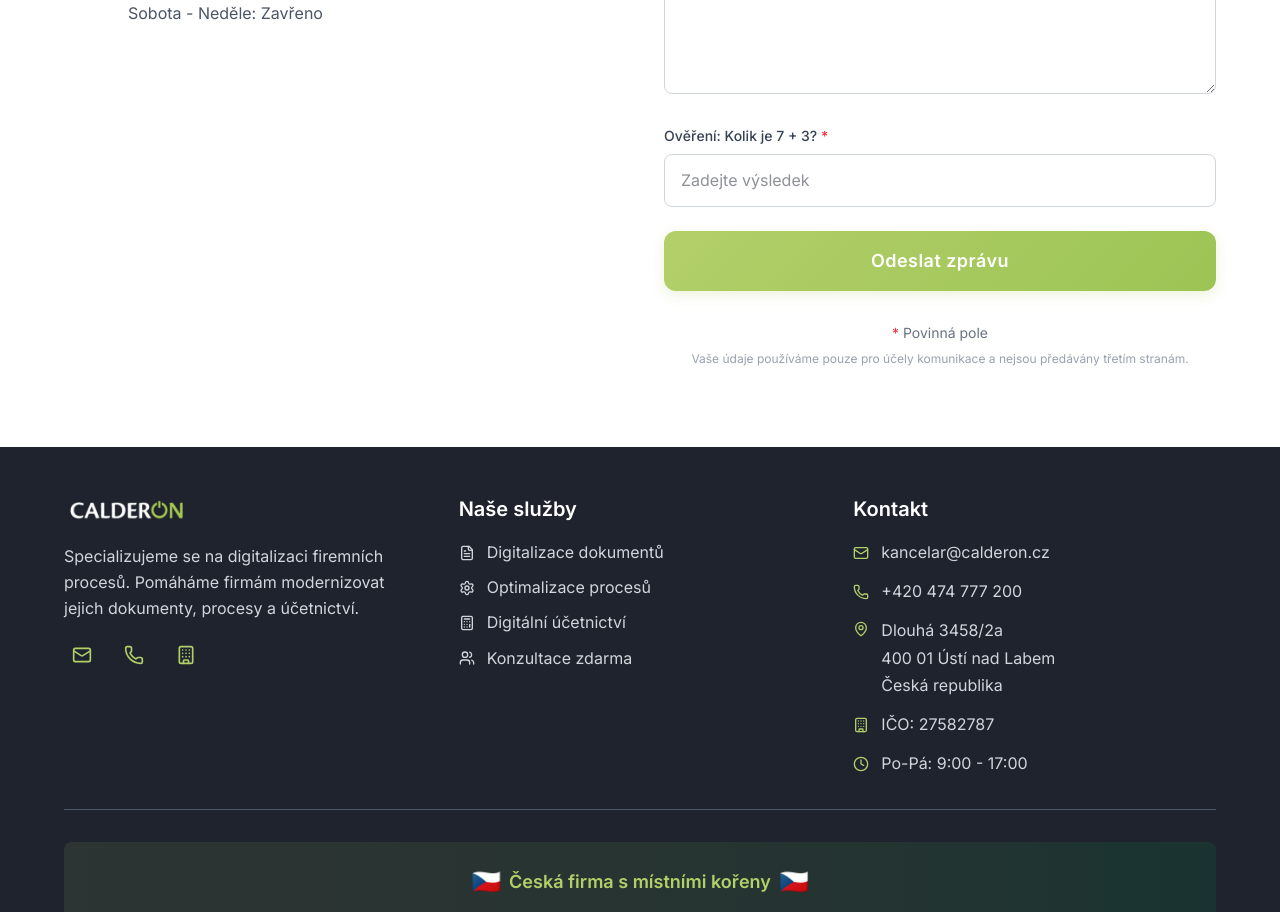
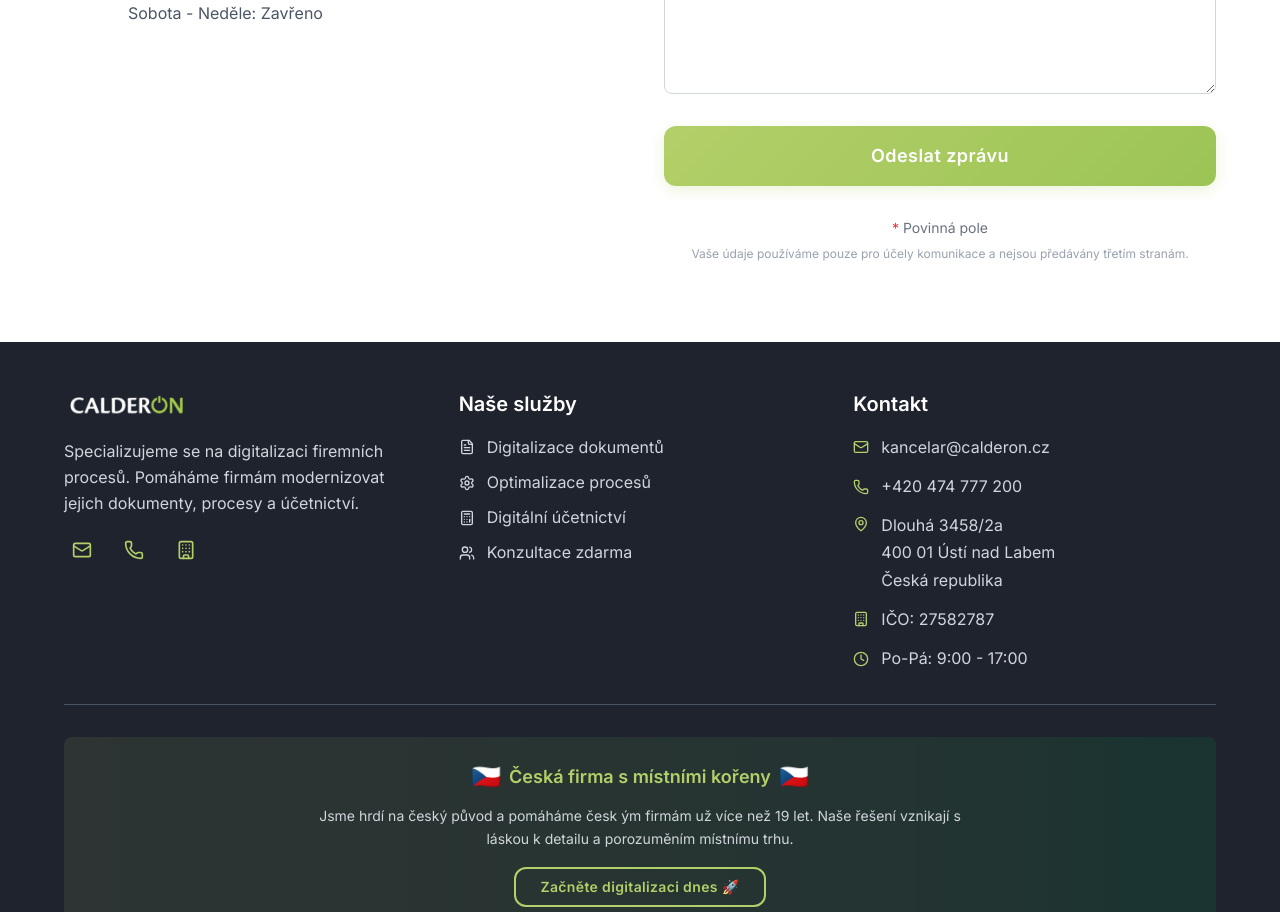
Before and after one commit to Aureu/digitalizace_calderon, a Next.js app: page / in a window 1280 px wide. Shown: the part 7640-8552 px from the top of the page. Built offline with nearby package versions, Linux system fonts and the light colour scheme.

Commit message:
Remove math question for modern 2025 UX - Remove unprofessional math verification question - Keep only invisible honeypot protection - Maintain rate limiting and server-side validation - Modern, clean contact form without user friction - Professional appearance for 2025 standards

```diff
--- a/src/app/api/contact/route.ts
+++ b/src/app/api/contact/route.ts
@@ -6,7 +6,6 @@ interface ContactFormData {
 	phone?: string;
 	message: string;
 	honeypot?: string; // Hidden field for bots
-	mathAnswer?: string; // Simple math question
 }
 
 // Validation helper
@@ -25,15 +24,7 @@ function validateContactData(data: ContactFormData): {
 		};
 	}
 
-	// Math question validation
-	if (!data.mathAnswer || data.mathAnswer.trim() === '') {
-		errors.push('Prosím odpovězte na ověřovací otázku');
-	} else {
-		const mathAnswer = parseInt(data.mathAnswer.trim());
-		if (isNaN(mathAnswer) || mathAnswer !== 10) {
-			errors.push('Nesprávná odpověď na ověřovací otázku');
-		}
-	}
+
 
 	if (!data.name || data.name.trim().length < 2) {
 		errors.push('Jméno musí mít alespoň 2 znaky');
--- a/src/app/components/Contact.tsx
+++ b/src/app/components/Contact.tsx
@@ -10,7 +10,6 @@ interface ContactFormData {
 	phone: string;
 	message: string;
 	honeypot?: string; // Hidden field for bots
-	mathAnswer?: string; // Simple math question
 }
 
 interface ContactProps {
@@ -396,45 +395,6 @@ export default function Contact({ className = '' }: ContactProps) {
 								/>
 							</div>
 
-							{/* Math question for spam protection */}
-							<div>
-								<label
-									htmlFor='mathAnswer'
-									className='block text-sm font-medium text-gray-700 mb-2'
-								>
-									Ověření: Kolik je 7 + 3? <span className='text-red-500'>*</span>
-								</label>
-								<input
-									type='text'
-									id='mathAnswer'
-									{...register('mathAnswer', {
-										required: 'Prosím odpovězte na otázku',
-										validate: (value) => {
-											if (!value) return 'Prosím odpovězte na otázku';
-											const answer = parseInt(value);
-											return answer === 10 || 'Nesprávná odpověď';
-										},
-									})}
-									className={`w-full px-4 py-3 border rounded-lg transition-all duration-200 focus:outline-none focus:ring-2 focus:ring-brand-primary focus:border-transparent ${
-										errors.mathAnswer
-											? 'border-red-500 bg-red-50'
-											: 'border-gray-300 hover:border-gray-400'
-									}`}
-									placeholder='Zadejte výsledek'
-									aria-invalid={errors.mathAnswer ? 'true' : 'false'}
-									aria-describedby={errors.mathAnswer ? 'math-error' : undefined}
-								/>
-								{errors.mathAnswer && (
-									<p
-										id='math-error'
-										className='mt-2 text-sm text-red-600 flex items-center'
-									>
-										<span className='mr-1'>⚠</span>
-										{errors.mathAnswer.message}
-									</p>
-								)}
-							</div>
-
 							{/* Submit Button */}
 							<button
 								type='submit'
```
